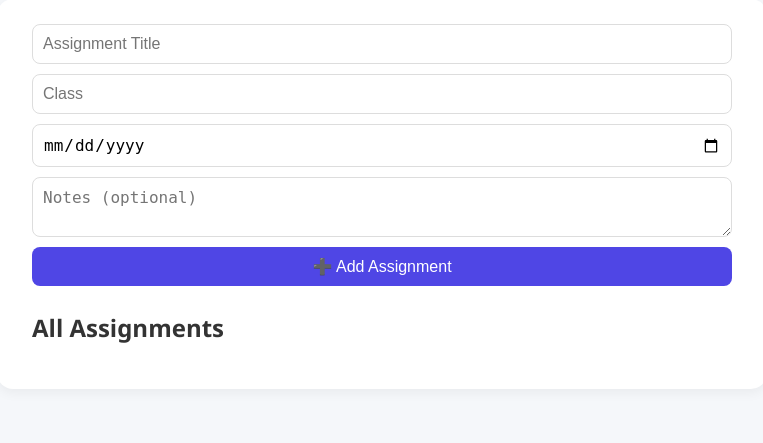
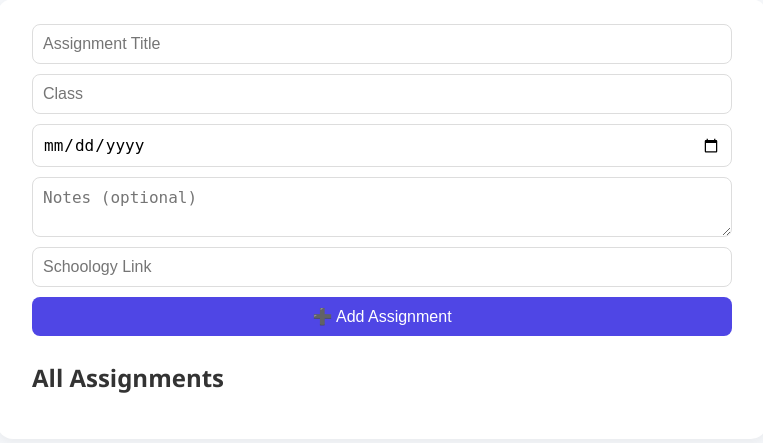
Before and after one commit to DevSpectra-bit/assignment, a Flask app: page / in a window 1280 px wide. Shown: the part 110-553 px from the top of the page, without its empty margins (258-1021 px from the left). Run offline with Flask 3, Linux system fonts and the light colour scheme; data that the repository does not hold is empty.

Commit message:
Update index.html

```diff
--- a/templates/index.html
+++ b/templates/index.html
@@ -130,6 +130,7 @@
       <input type="text" name="class" placeholder="Class" required>
       <input type="date" name="due_date" required>
       <textarea name="notes" placeholder="Notes (optional)"></textarea>
+      <input type="text" name="link" placeholder="Schoology Link" required>
       <button type="submit">➕ Add Assignment</button>
     </form>
 
@@ -138,7 +139,7 @@
       {% for a in assignments %}
         <li>
           <div>
-            <strong>{{ a.title }}</strong> - {{a.class}}<br>
+            <strong>{{ a.title }}</strong> - {{a.class}}<br> {{a.link}}
             <span class="due-date">Due {{ a.due_date }}</span>
             {% if a.is_past_due %}
               <span class="past-due"> (Past Due)</span>
```
